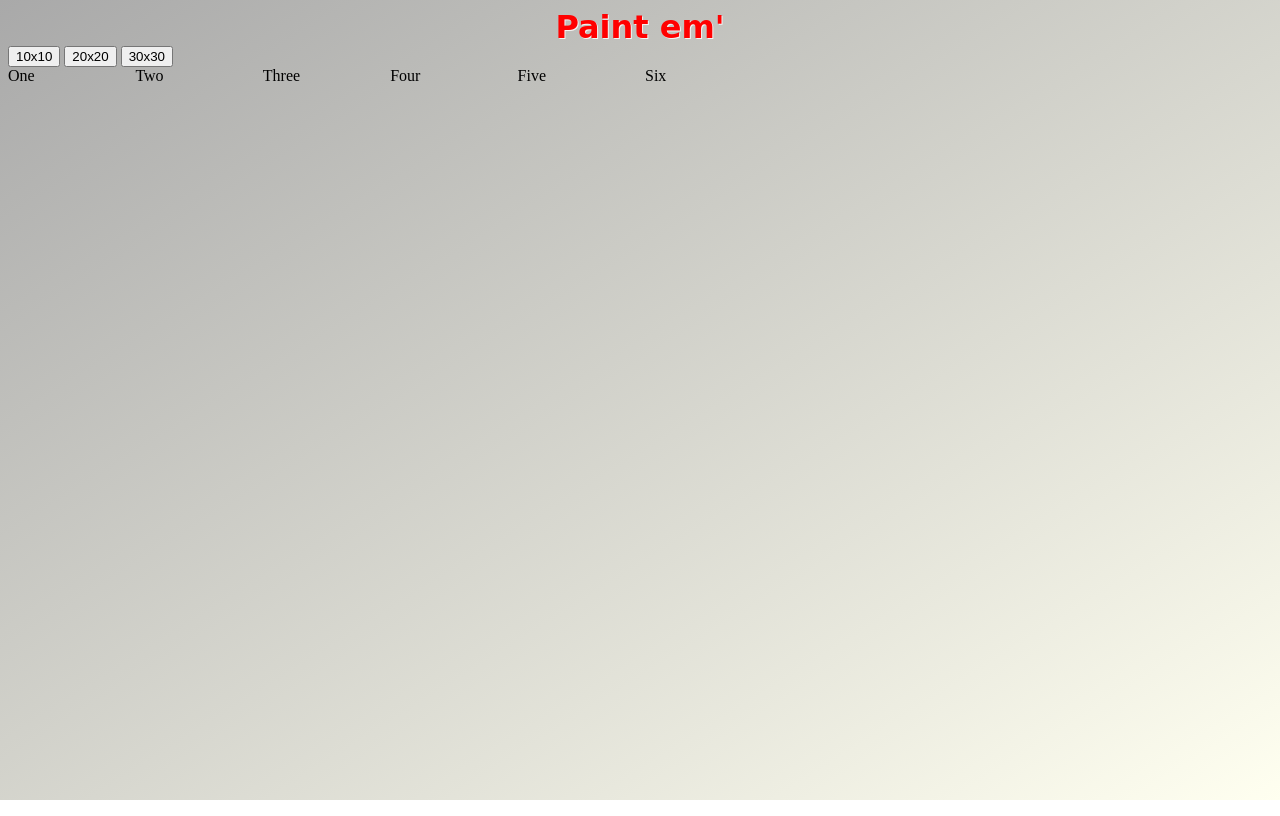
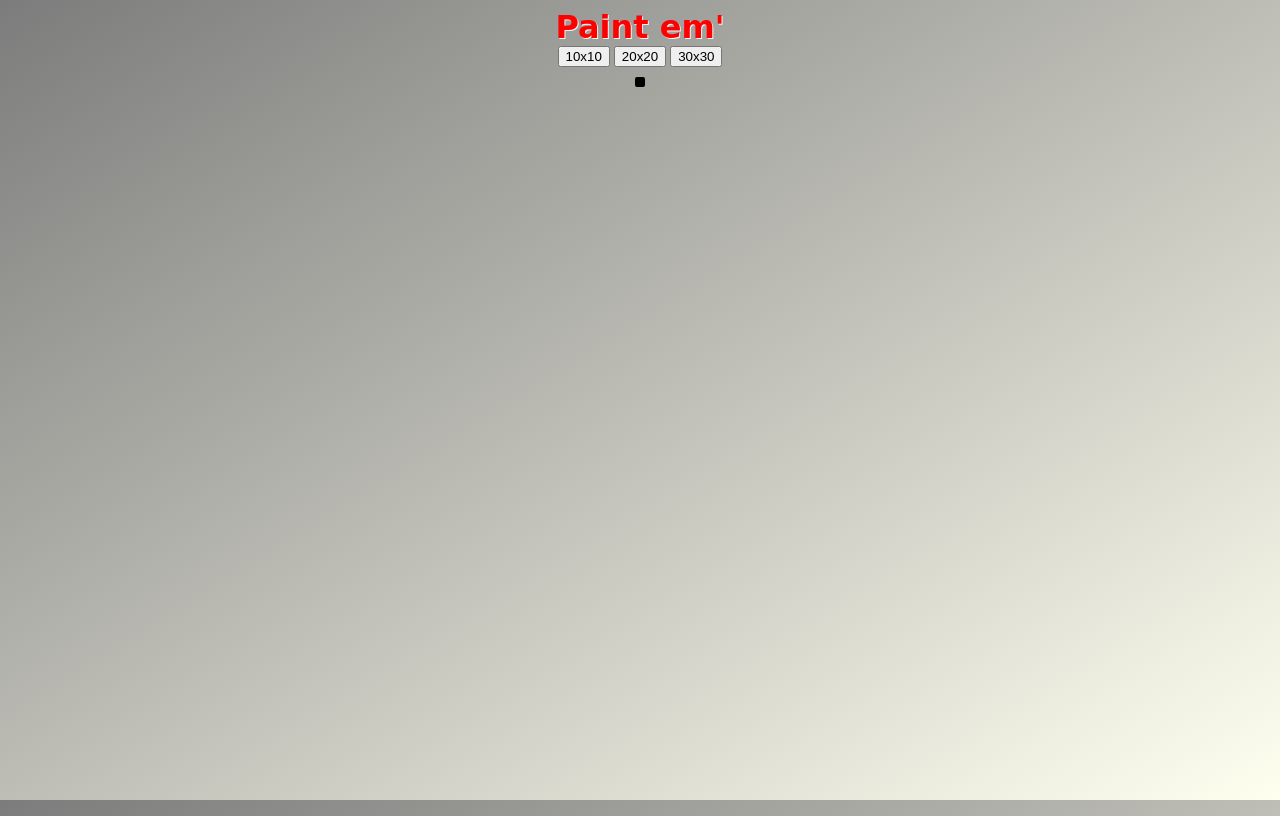
Before and after one commit to Glarmo/Web-Paint, a plain HTML site: page index.html in a window 1280 px wide. Drawn offline with Linux system fonts and the light colour scheme.

Commit message:
Almost done

```diff
--- a/index.html
+++ b/index.html
@@ -10,17 +10,13 @@
   </head>
   <body>
     <div class="title" id="title">Paint em'</div>
-    <button id="small">10x10</button>
-    <button id="medium">20x20</button>
-    <button id="large">30x30</button>
-
-    <div id="canvas">
-      <div class="pixel">One</div>
-      <div class="pixel">Two</div>
-      <div class="pixel">Three</div>
-      <div class="pixel">Four</div>
-      <div class="pixel">Five</div>
-      <div class="pixel">Six</div>
+    <div class="main">
+      <div class="buttons">
+        <button id="small">10x10</button>
+        <button id="medium">20x20</button>
+        <button id="large">30x30</button>
+      </div>
+      <div id="canvas"></div>
     </div>
   </body>
 </html>
--- a/script.js
+++ b/script.js
@@ -14,14 +14,17 @@ function createCanvas(size) {
   return function () {
     console.log(canvas.innerHTML);
     canvas.innerHTML = ""
+    let root = Math.sqrt(size/100);
+    let columns = (size/10) / root;
     for (let i = 0; i < size; i++) {
       //create pixel and append to canvas
       const pixel = document.createElement("div");
       pixel.className = "pixel";
       canvas.appendChild(pixel);
-      pixel.style.width = "87px";
+      pixel.style.width = "18px";
       pixel.style.height = "18px";
     }
+    canvas.style.gridTemplateColumns = `repeat(${columns}, 1fr)`;
     enableDrawing();
   };
 }
@@ -33,6 +36,6 @@ function colorIn() {
 
 smallCanvas.addEventListener("click", createCanvas(100));
 
-mediumCanvas.addEventListener("click", createCanvas(200));
+mediumCanvas.addEventListener("click", createCanvas(400));
 
-largeCanvas.addEventListener("click", createCanvas(300));
+largeCanvas.addEventListener("click", createCanvas(900));
--- a/style.css
+++ b/style.css
@@ -1,6 +1,13 @@
+html {
+  min-height: 100vh;
+}
+
 body {
-  background: linear-gradient(to bottom right, darkgrey, ivory);
+  background: linear-gradient(to bottom right, rgb(124, 124, 124), ivory);
   background-attachment: fixed;
+  min-height: 100vh;
+  display: flex;
+  flex-direction: column;
 }
 
 .title {
@@ -18,10 +25,25 @@ body {
   animation-play-state: running;
 }
 
+.main {
+  flex-grow: 1;
+  display: flex;
+  align-items: center;
+  flex-direction: column;
+  height: 100%;
+  gap: 10px;
+}
+
 #canvas {
   display: grid;
-  grid-template-columns: repeat(10, 2fr);
-  gap: 10px;
+  grid-template-columns: repeat(10, 1fr);
+  gap: 0px;
+  border-radius: 2px;
+  border: 5px solid black;
+}
+
+.pixel {
+  border: 1px dotted gray;
 }
 
 @keyframes rainbow {
```
Lines whose indentation alone changed are shown as unchanged.
